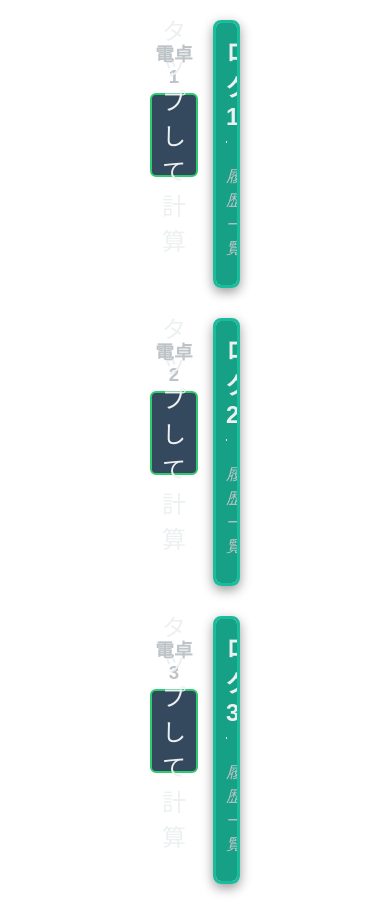
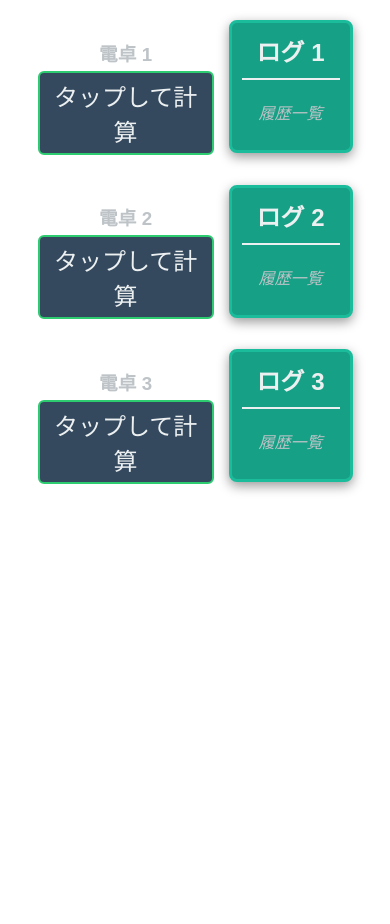
Before and after one commit to komugiR/nextjs-calculator-ui, a Next.js app: page / in a window 390 px wide. After the commit the page ends 884 px from the top, so only its background shows below. Built offline with nearby package versions, Linux system fonts and the light colour scheme.

Commit message:
再修正

```diff
--- a/app/globals.css
+++ b/app/globals.css
@@ -167,8 +167,8 @@ body {
 
 
   .calculator-set {
-    width: 90px;
-    max-width: 300px;
+    width: 90%;
+    max-width: 350px;
     text-align: center;
   }
 
@@ -237,8 +237,8 @@ body {
 
 
 .calc-input-set {
-  width: 100%;
-  max-width: 200px;
+  width: 180%;
+  max-width: none;
   text-align: center;
 }
 
```
